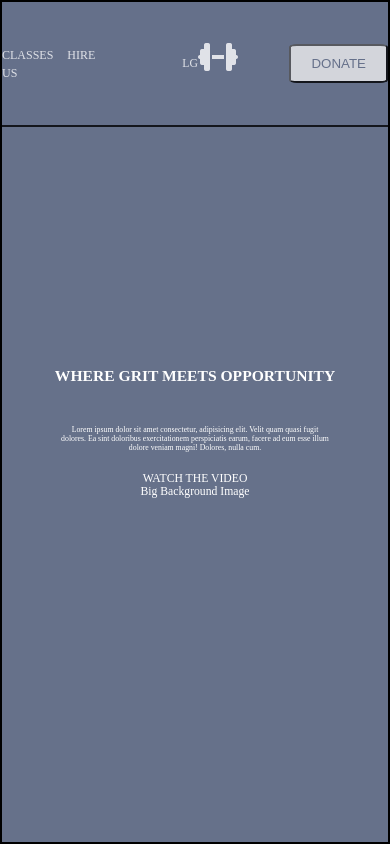
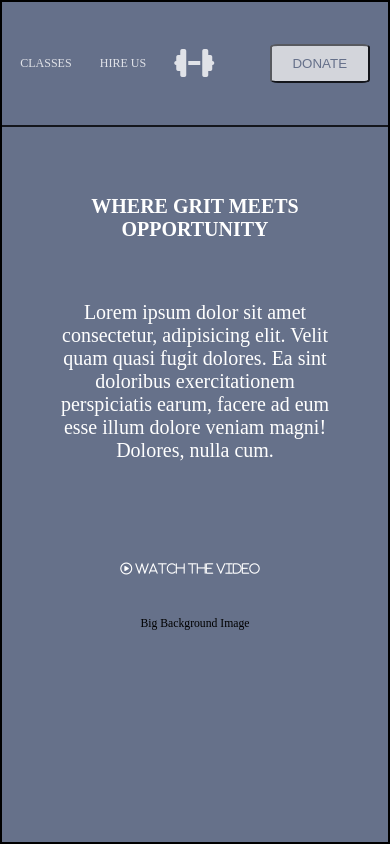
Before and after one commit to webdevkeenan/100devsCollab, a plain HTML site: page Homework/Class07/levelGround/index.html in a window 390 px wide. Shown: the top 844 px of the page. Drawn offline with Linux system fonts and the light colour scheme.

Commit message:
complete nav, header, and sections. Add mobile responsiveness

```diff
--- a/Homework/Class07/levelGround/app.css
+++ b/Homework/Class07/levelGround/app.css
@@ -53,7 +53,7 @@ nav {
     position: fixed;
     width: 100%;
     display: flex;
-    justify-content: space-around;
+    justify-content: space-evenly;
     align-items: center;
     color: white;
 }
@@ -159,12 +159,14 @@ header {
     width: 70%;
     font-size: 2vw;
     text-align: center;
-    margin: 20px;
+    margin: 40px;
+    margin-bottom: 100px;
 }
 
-i {
-    width: 20px;
+a {
+    font-size: 22px;
 }
+
 
 a:hover {
     color: blue;
@@ -180,18 +182,37 @@ a.Wrapper{
 
 nav{
     display: flex;
-    align-items: space-between;
 }
 
 .logoWrapper {
-    width: 200px;
+    width: 20%;
+    height: 100%;
     display: flex;
-    justify-content: center;
-    align-items: space-between;
+    justify-content: flex-start;
+    align-items: center;
 }
 
 span {
-    font-size: 3vw;
+    font-size: 1.5vw;
+    margin: 40px;
+    align-self: space-between;
+}
+
+.bbI{
+    font-size: 1vw;
+    color: black;
+}
+
+img {
+    height: 100px;
+    width: 100px;
+}
+
+.video {
+    margin: 500px;
+    padding: 500px;
+    height: 200px;
+    width: 400px;
 }
 /*** Media Query ***/
 
@@ -217,4 +238,27 @@ a{
     font-size: 12px;
 }
 
+.wrapperGym, .wrapperVisit {
+    height: 100%;
+    width: 100%;
+    float: left;
 }
+
+.box {
+    width: 70%;
+    height: 20%;
+}
+
+.smallText {
+    font-size: 3vw;
+}
+
+.headerH1, .headerP {
+    font-size: 20px;
+}
+
+.bbI {
+    font-size: 3vw;
+}
+
+}
--- a/Homework/Class07/levelGround/index.html
+++ b/Homework/Class07/levelGround/index.html
@@ -10,21 +10,18 @@
 </head>
 <body>
     <nav>
-        <div class="aWrapper">
-            <a href="#">CLASSES</a>
-            <a href="#">HIRE US</a>
-        </div>
+         <a href="#">CLASSES</a>
+         <a href="#">HIRE US</a>
         <div class="logoWrapper">
-            <span>LG</span>
             <i class="fa-solid fa-dumbbell fa-2xl" style="color: #ffffff;"></i>
         </div>
         <button class="donateButton">DONATE</button>
     </nav>
     <header>
         <h1 class="headerH1">WHERE GRIT MEETS OPPORTUNITY</h1>
-        <P class="headerP">Lorem ipsum dolor sit amet consectetur, adipisicing elit. Velit quam quasi fugit dolores. Ea sint doloribus exercitationem perspiciatis earum, facere ad eum esse illum dolore veniam magni! Dolores, nulla cum.</P>
-        <span class="headerText">WATCH THE VIDEO</span>
-        <span>Big Background Image</span>
+        <p class="headerP">Lorem ipsum dolor sit amet consectetur, adipisicing elit. Velit quam quasi fugit dolores. Ea sint doloribus exercitationem perspiciatis earum, facere ad eum esse illum dolore veniam magni! Dolores, nulla cum.</p>
+        <a href="#"><i class="fa-regular fa-circle-play"> Watch the Video</i> </a>
+        <span class="bbI">Big Background Image</span>
     </header>
     <section class="why">
         <h1>WHY</h1>
```
